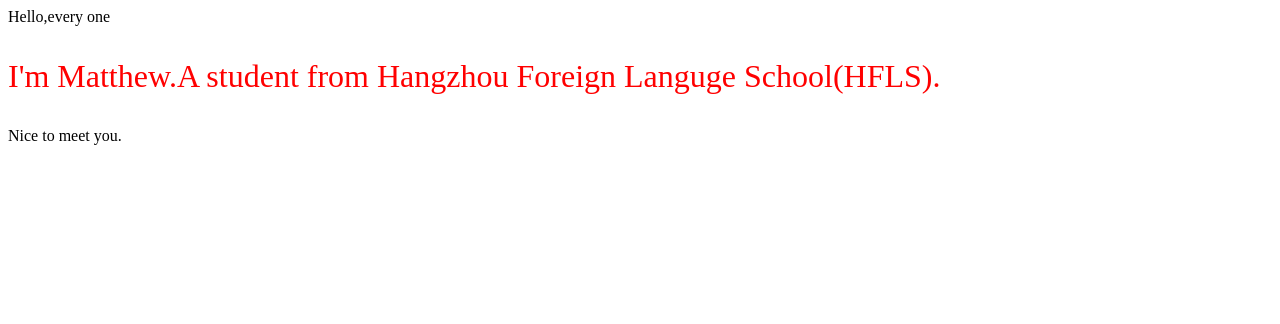
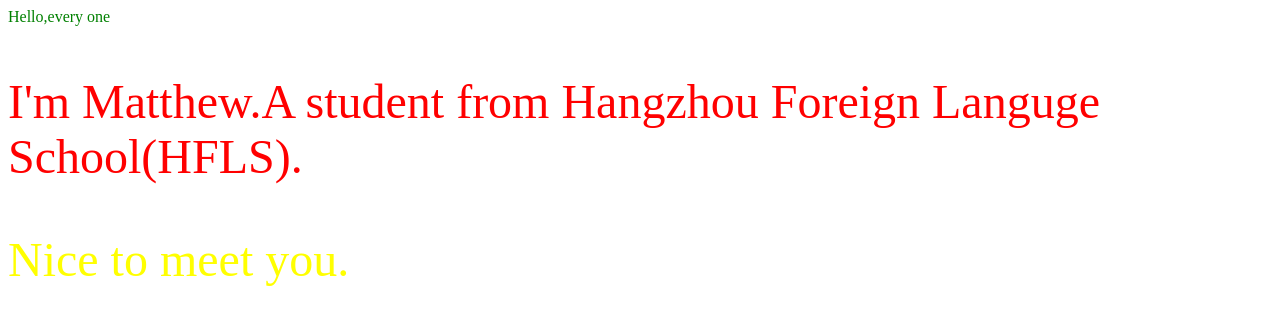
Before and after one commit to Matthew-3/Matthew-3, a plain HTML site: page index.html in a window 1280 px wide. Drawn offline with Linux system fonts and the light colour scheme.

Commit message:
Update index.html

```diff
--- a/index.html
+++ b/index.html
@@ -1,9 +1,17 @@
 <style>
-  #fuck {
+  #color_red {
     color: red;
-    font-size: 2rem;
+    font-size: 3rem;
+  }
+  #color_green {
+    color: green;
+    font-size: 1rem;
+  }
+  #color_yellow {
+    color: yellow;
+    font-size: 3rem;
   }
 </style>
-<p>Hello,every one</p>
-<p id="fuck">I'm Matthew.A student from Hangzhou Foreign Languge School(HFLS).</p>
-<p>Nice to meet you.</p>
+<p id="color_green">Hello,every one</p>
+<p id="color_red">I'm Matthew.A student from Hangzhou Foreign Languge School(HFLS).</p>
+<p id="color_yellow">Nice to meet you.</p>
```
